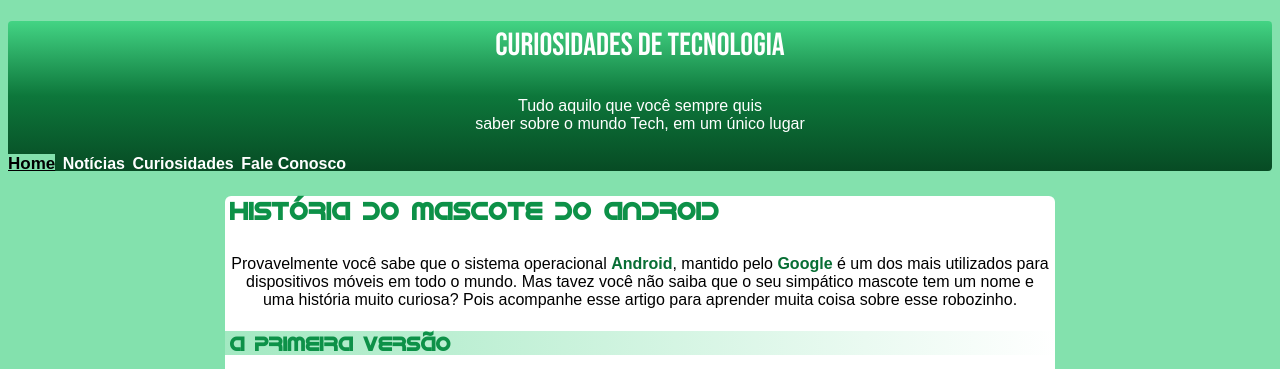
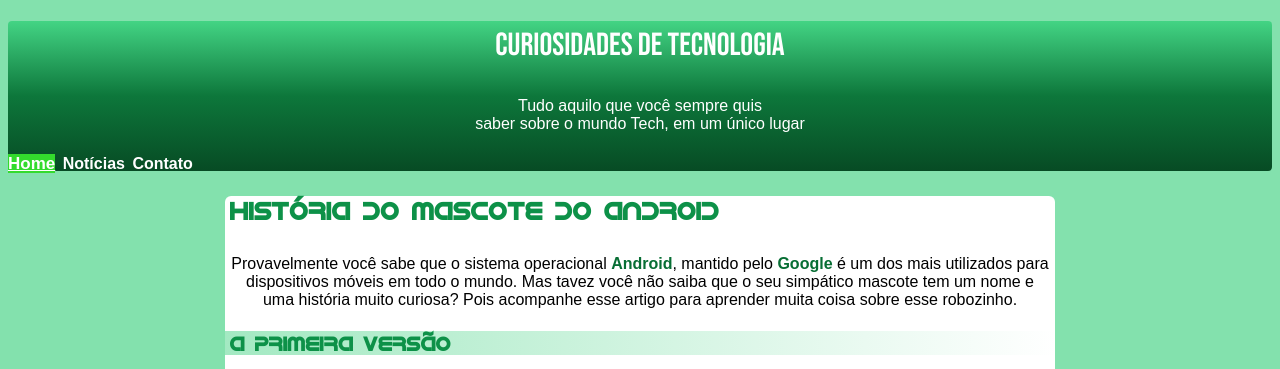
Before and after one commit to IkaroHM/html-css, a plain HTML site: page modulo_2/desafio/Android.html in a window 1280 px wide. In both pictures the pointer is over the link "Home". Shown: the top 369 px of the page. Drawn offline with Linux system fonts and the light colour scheme.

Commit message:
mudanca nos links do header
removi o link "curiosidade" e troquei "fale conosco"por "contato". Adicionei um efeito transition duration 0.5s e um background #33db2d nos links da nav hover

```diff
--- a/modulo_2/desafio/Android.html
+++ b/modulo_2/desafio/Android.html
@@ -18,8 +18,7 @@
       <nav>
         <a href="">Home</a>
         <a href="">Notícias</a>
-        <a href="">Curiosidades</a>
-        <a href="">Fale Conosco</a>
+        <a href="">Contato</a>
       </nav>
     </header>
 
--- a/modulo_2/desafio/style.css
+++ b/modulo_2/desafio/style.css
@@ -61,10 +61,10 @@ nav > a {
 }
 
 nav > a:hover {
-    background-color: #83E1AD;
-    color: #000000;
+    background-color: #33db2d;
     text-decoration: underline;
     font-size: 17px;
+    transition-duration: 0.5s;
 }
 
 main {
```
